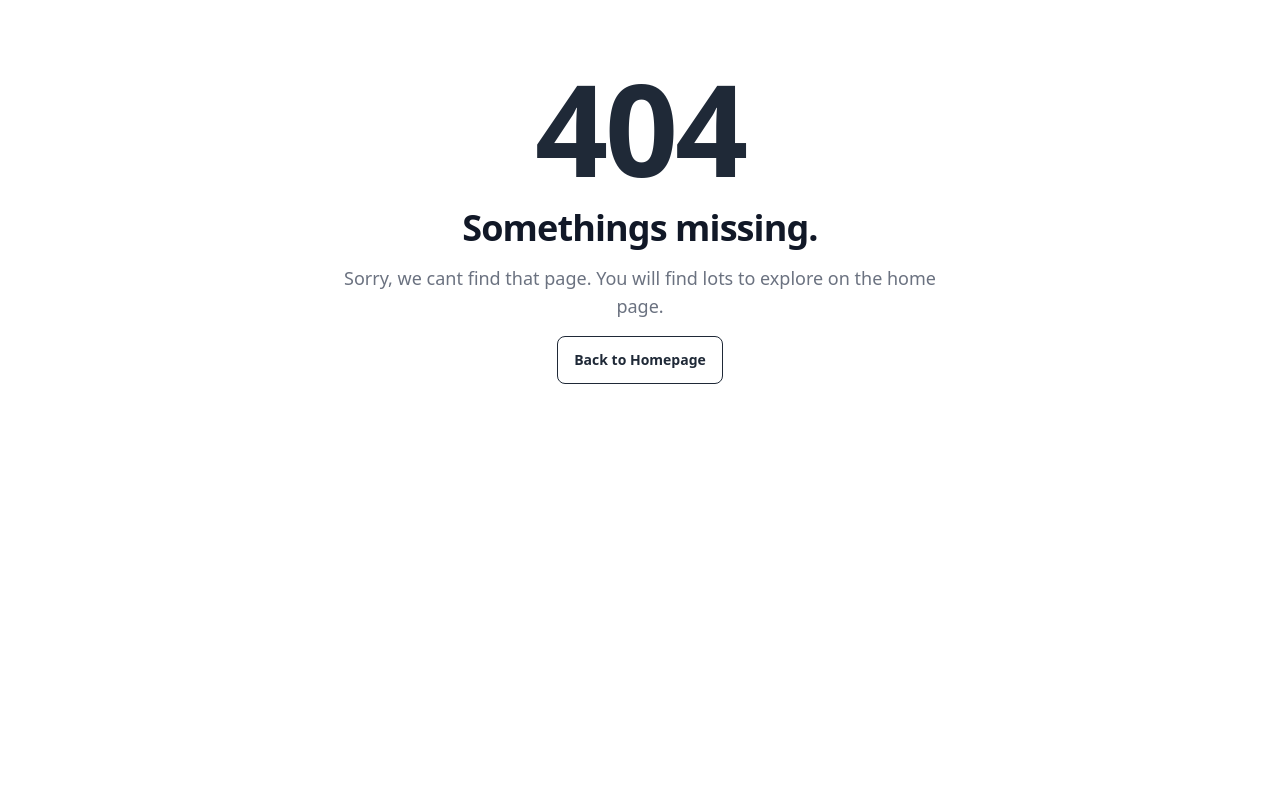
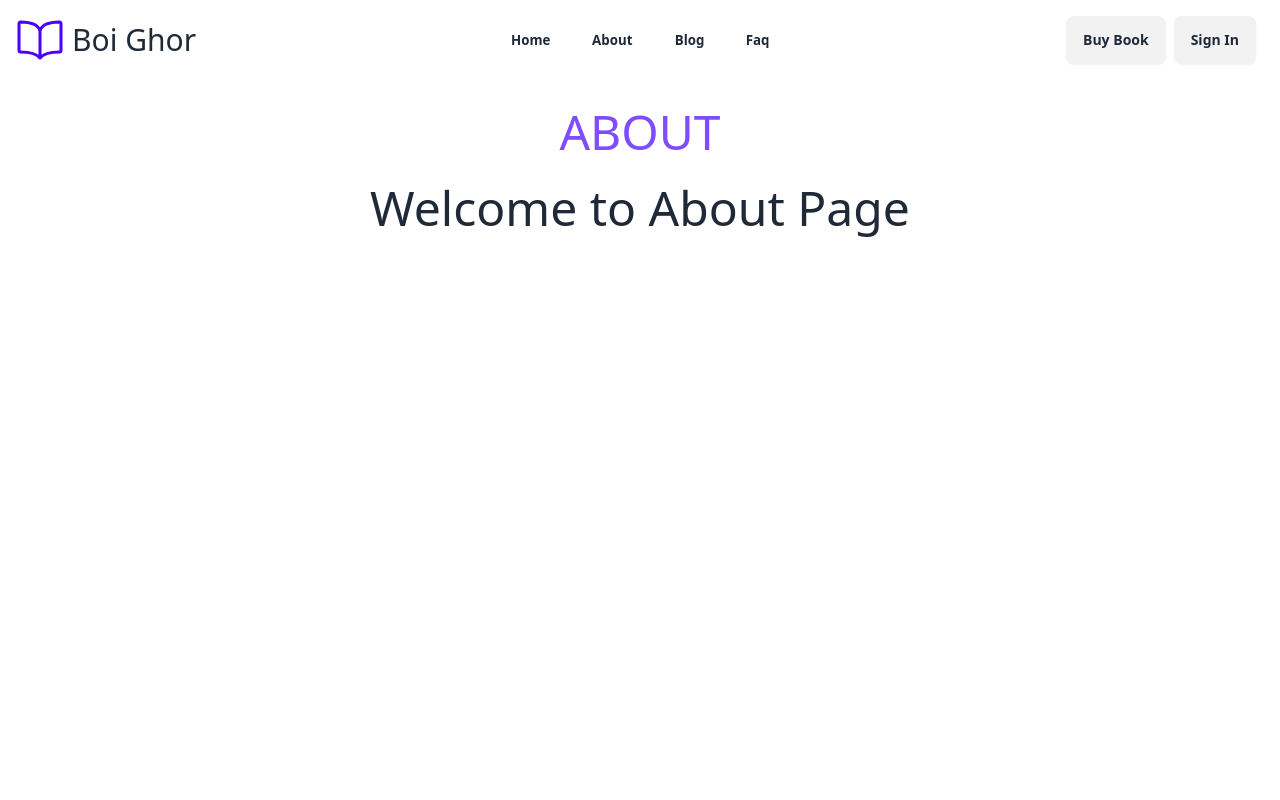
Before and after one commit to mejbaurrahman/book-house, a React (Vite) app: page /about in a window 1280 px wide. Before the commit this address had no page. Shown: the top 800 px of the page. Built offline with nearby package versions, Linux system fonts and the light colour scheme.

Commit message:
add blog and about welcome page

```diff
--- /dev/null
+++ b/src/pages/About/About.jsx
@@ -0,0 +1,11 @@
+import SectionHeading from "../../components/SectionHeading/SectionHeading";
+export default function About() {
+  return (
+    <div className="h-screen">
+      <SectionHeading heading="About"></SectionHeading>
+      <div>
+        <h1 className="text-5xl text-center">Welcome to About Page</h1>
+      </div>
+    </div>
+  );
+}
--- /dev/null
+++ b/src/pages/Blog/Blog.jsx
@@ -0,0 +1,11 @@
+import SectionHeading from "../../components/SectionHeading/SectionHeading";
+export default function Blog() {
+  return (
+    <div className="h-screen">
+      <SectionHeading heading="Blog"></SectionHeading>
+      <div>
+        <h1 className="text-5xl text-center">Welcome to Blog Page</h1>
+      </div>
+    </div>
+  );
+}
--- a/src/shared/Navigation/NavBar.jsx
+++ b/src/shared/Navigation/NavBar.jsx
@@ -15,12 +15,12 @@ export default function NavBar() {
           Home
         </button>
       </NavLink>
-      <NavLink to="" style={navButtonStyle}>
+      <NavLink to="/about" style={navButtonStyle}>
         <button className="btn btn-outline border-none px-3 py-3 mx-2">
           About
         </button>
       </NavLink>
-      <NavLink to="" style={navButtonStyle}>
+      <NavLink to="/blog" style={navButtonStyle}>
         <button className="btn btn-outline border-none px-3 py-3 mx-2">
           Blog
         </button>
```
Also changed, not shown: src/routes/router.jsx (+10 -0 lines).
